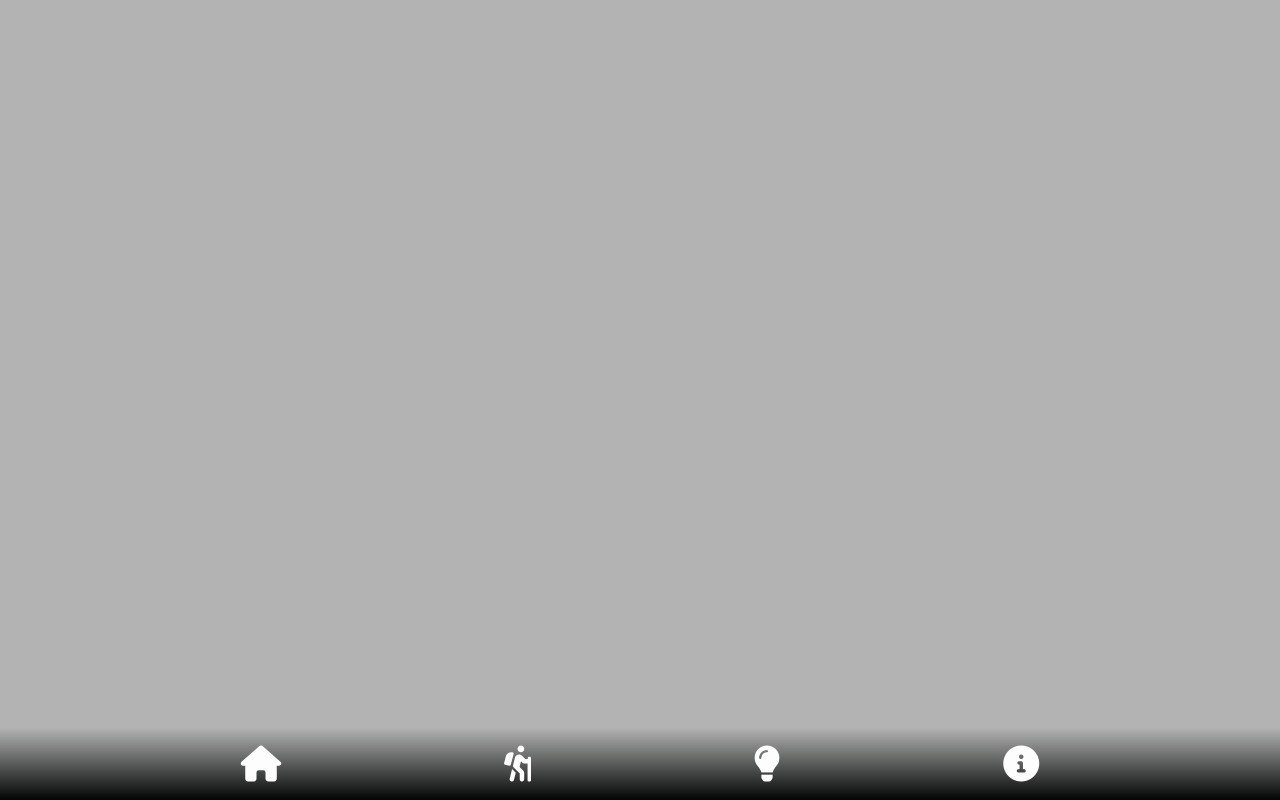
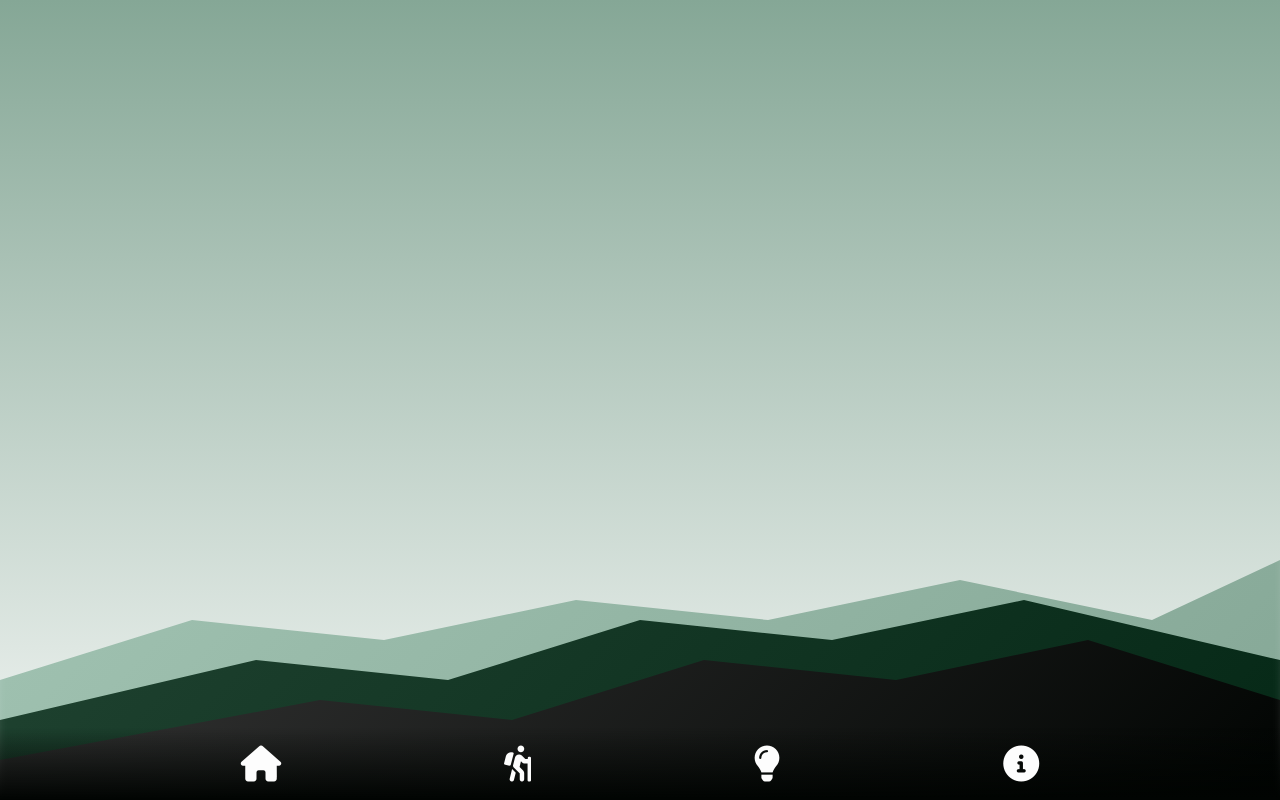
Before and after one commit to Wangdahl/hikers-list, a plain HTML site: page pages/pack-tips.html in a window 1280 px wide. Drawn offline with Linux system fonts and the light colour scheme.

Commit message:
Droppdown styling. Draft for desktop background

```diff
--- a/pages/pack-tips.html
+++ b/pages/pack-tips.html
@@ -6,6 +6,7 @@
     <title>Hikers Pack List</title>
 
     <link rel="stylesheet" href="../styles/styles.css">
+    <link rel="stylesheet" href="../styles/pack-tips.css">
     <link href="https://cdnjs.cloudflare.com/ajax/libs/font-awesome/6.0.0-beta3/css/all.min.css" rel="stylesheet">
 </head>
 <body>
@@ -14,6 +15,14 @@
     </header>
     <main>
 
+        <div class="landscape">
+            <!-- Back layer: faint, distant mountains -->
+            <div class="mountain mountain-back"></div>
+            <!-- Middle layer: more detailed, closer mountains -->
+            <div class="mountain mountain-middle"></div>
+            <!-- Front layer: dark, rugged mountains with prominent ridges -->
+            <div class="mountain mountain-front"></div>
+        </div>
     </main>
     <footer>
         <nav class="main-nav" id="mobile-nav">
--- a/styles/pack-lists.css
+++ b/styles/pack-lists.css
@@ -2,7 +2,8 @@
 
 main {
     width: 100%;
-    height: 100vh;
+    height: 100%;
+    min-height: 100vh;
     margin: 0;
     background-color: var(--dark-overlay);
 
@@ -15,8 +16,11 @@ h1 {
     display: flex;
     flex-direction: row;
     justify-content: space-between;
+    cursor: pointer;
 }
-
+.content-box, .pack-list-dropdown, nav {
+    max-width: 800px;
+}
 /* Input field */
 .input-container {
     margin: 1.5rem 0;
@@ -86,3 +90,19 @@ h1 {
 #packListOptions {
     display: none;
 }
+
+#packListOptions {
+    list-style: none;
+    line-height: 1.5;
+    padding: 1rem;
+}
+
+#packListOptions li {
+    cursor: pointer;
+    font-size: 1.1rem;
+    width: 100%;
+    display: flex;
+    padding: 5px 0;
+    margin: 5px 0 3px;
+
+}
--- /dev/null
+++ b/styles/pack-tips.css
@@ -0,0 +1,44 @@
+
+  /* Sky background with a gentle gradient */
+.landscape {
+    position: relative;
+    width: 100%;
+    height: 100vh;
+    background: linear-gradient(to top, var(--secondary-bg-color), var(--secondary-color));
+    z-index: -1;
+}
+
+  /* Common mountain styling */
+.mountain {
+    position: absolute;
+    bottom: 0;
+    width: 100%;
+    /* Each mountain layer covers roughly half the viewport height */
+    height: 50%;
+    /* Simulate a light edge along the top with an inset shadow */
+    box-shadow: inset 0 10px 15px -10px rgba(255, 255, 255, 0.7);
+}
+
+  /* Back Mountain Layer (further away) */
+  /* Uses a gradient between a lighter version of secondary and the given secondary-color */
+.mountain-back {
+    background: linear-gradient(135deg, rgb(163, 197, 180), var(--secondary-color));
+    clip-path: polygon(0% 70%, 15% 55%, 30% 60%, 45% 50%, 60% 55%, 75% 45%, 90% 55%, 100% 40%, 100% 100%, 0% 100%);
+    z-index: 1;
+}
+
+  /* Middle Mountain Layer */
+  /* Uses a gradient from a lighter tone to the primary color for a subtle 3D effect */
+.mountain-middle {
+    background: linear-gradient(135deg, rgb(35, 70, 52), var(--primary-color));
+    clip-path: polygon(0% 80%, 20% 65%, 35% 70%, 50% 55%, 65% 60%, 80% 50%, 100% 65%, 100% 100%, 0% 100%);
+    z-index: 2;
+}
+
+  /* Foreground Mountain Layer */
+  /* A dark, rugged layer with a gradient from a lighter gray to the deep black-color */
+.mountain-front {
+    background: linear-gradient(135deg, rgb(60, 60, 60), var(--black-color));
+    clip-path: polygon(0% 90%, 25% 75%, 40% 80%, 55% 65%, 70% 70%, 85% 60%, 100% 75%, 100% 100%, 0% 100%);
+    z-index: 3;
+}
```
Also changed, not shown: pages/pack-lists.html (+2 -2 lines).
